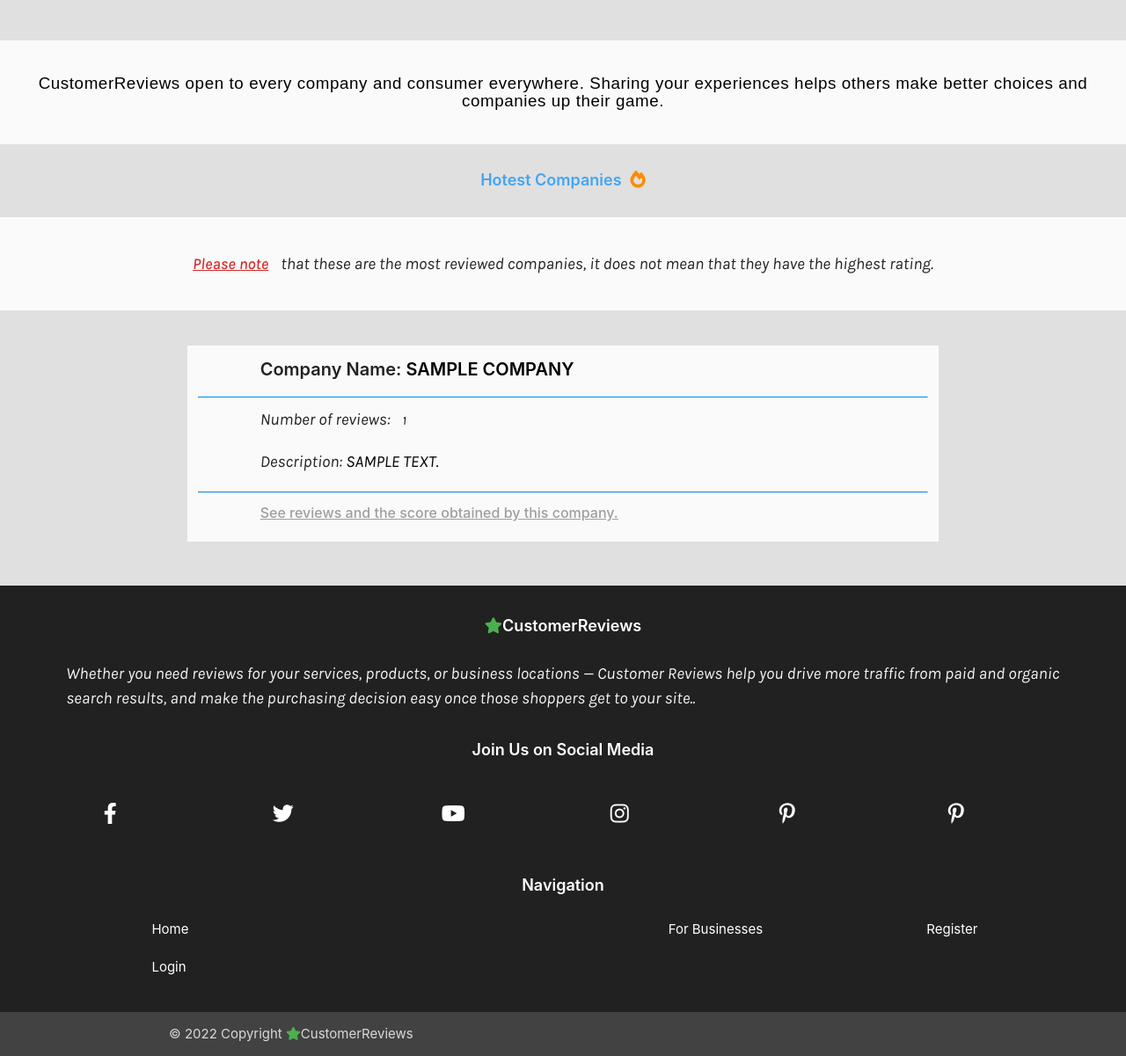
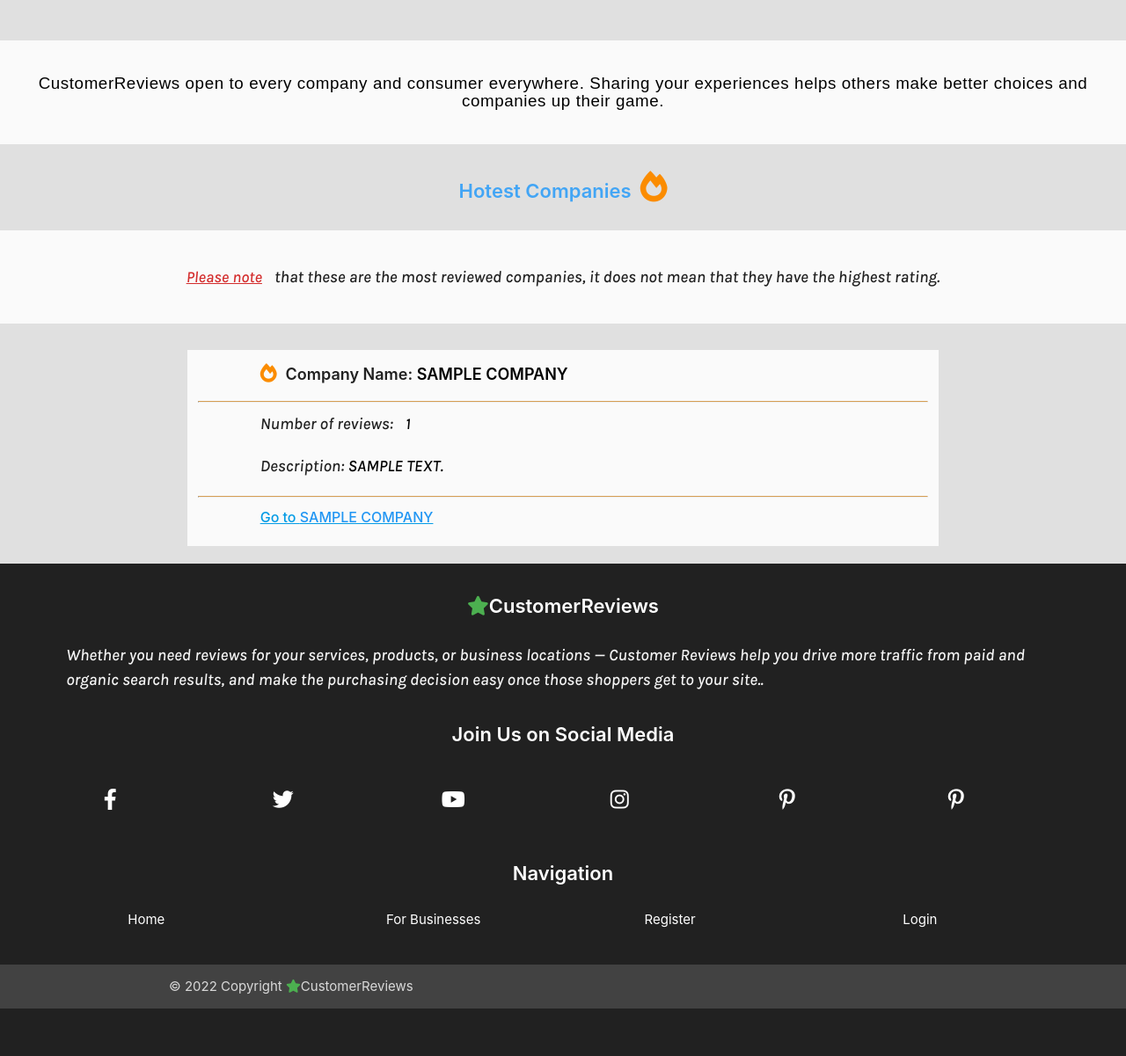
Before and after one commit to uskawi/Customer_Reviews, a Flask app: page / in a window 1280 px wide. Shown: the part 474-1675 px from the top of the page at 88% size. After the commit the page ends 1621 px from the top, so only its background shows below. Run offline with Flask 2, Linux system fonts and the light colour scheme; a database or web service that is not in the repository returns one stand-in record (values such as "Sample title"); some libraries are stand-ins or nearby versions.

Commit message:
Add new CSS styling to home page

```diff
--- a/app.py
+++ b/app.py
@@ -1,6 +1,5 @@
 """ import """
 import os
-from collections import Counter
 from datetime import datetime
 from flask import (
     Flask, flash, render_template,
@@ -30,7 +29,19 @@ def home():
     hottest_companies = mongo.db.companies.find().sort(
             "reviews_count", -1).limit(3)
     company_counter = 0
-    return render_template("home.html", hottest_companies=hottest_companies, company_counter=company_counter)
+    return render_template("home.html",
+                           hottest_companies=hottest_companies,
+                           company_counter=company_counter)
+
+
+@app.route("/views_hottest_companies/<company_name>")
+def views_hottest_companies(company_name):
+    company = mongo.db.companies.find_one({"company_name": company_name})
+    reviews = list(mongo.db.reviews.find({"company_name": company_name}))
+    return render_template("search_results.html",
+                           company=company, reviews=reviews)
+
+
 
 
 @app.route("/for_business")
@@ -173,8 +184,8 @@ def add_review():
         mongo.db.reviews.insert_one(added_review)
         mongo.db.companies.update_one(
             {"company_name": session["company_name"]}, new_review_count)
-        flash("Review Added successfully.", "category4")
-        return redirect(url_for("search_results"))
+        flash("Review Added successfully.", "category1")
+        return render_template("add_review.html")
 
     return render_template("add_review.html")
 
--- a/static/css/style.css
+++ b/static/css/style.css
@@ -8,15 +8,19 @@ body {
 
 h1, h2, h3, h4, h5, h6 {
     font-weight: 600;
-    font-size: 18px;
+    font-size: 22px;
 }
 
 p {
-    font-weight: 400;
+    font-weight: 500;
     font-size: 1.25rem;
     font-family: 'Karla', sans-serif;
+}
 
+span {
+    overflow-wrap: break-word;
 }
+
 
 
 /* general*/
@@ -54,6 +58,10 @@ p {
 
 .capital {
     text-transform: capitalize;
+}
+
+.inline_block {
+  white-space: nowrap;;
 }
 
 /* navbar */
@@ -116,7 +124,7 @@ nav ul li:hover {
 /* header-image */
 
 .header-image  {
-    background: -webkit-linear-gradient(rgba(76, 94, 231, 0.8), rgba(228, 76, 6, 0.8)), url("../images/header-image.jpg") ;
+background: -webkit-linear-gradient(rgba(76, 94, 231, 0.8), rgba(228, 76, 6, 0.8)), url("../images/header-image.jpg") ;
    background-blend-mode: multiply;
    background-position: left;
    background-size: cover;
@@ -184,6 +192,103 @@ nav ul li:hover {
    font-size: 2.5rem;
    font-weight: 700;
 }
+
+/* few words */
+
+.few-words  {
+    padding: 20px;
+    line-height: 20px;
+    font-weight: 500;
+    font-size: 20px;
+    font-weight: 500;
+    margin-bottom: 30px;
+    margin-top: 50px;
+    text-align: center;
+}
+
+.few-words p {
+    font-family: Arial, Helvetica, sans-serif;
+    letter-spacing: .6px;
+}
+
+/* hottest-companies */
+
+.hottest-section-heding i{
+ margin-left: 10px;
+ font-size: 160%;
+ margin-bottom: 20px;
+}
+
+.hottest-companies {
+    width: 100%;
+}
+
+
+.hottest-companies-heading {
+    width: 100%;
+    padding: 20px 0;
+    text-align: center;
+}
+
+.hottest-companies-heading h2 {
+    margin: 0;
+    padding-left: 20px;
+}
+
+.hottest-companies-disclaimer {
+    padding: 20px 5%;
+    text-align: center;
+    margin-bottom: 30px;
+}
+
+.hottest-companies-disclaimer p span {
+    color: rgb(211, 44, 44);
+    text-decoration: underline;
+    font-weight: 500;
+    font-size: 18px;
+    margin-right: 10px;
+}
+
+.hot-company {
+    margin-top: 0;
+}
+
+.hot-company h5 {
+    margin-bottom: 0;
+    font-size: 18px;
+}
+
+.hot-company i {
+    margin-right: 10px;
+    font-size: 120%;
+}
+
+.hot-company p{
+   margin: 0;
+}
+
+.hot-company span {
+    color: #000;
+}
+
+.hot-company a {
+    font-size: 16px;
+    font-weight: 500;
+    text-decoration: underline;
+}
+
+.hot-company hr {
+    border-top: .1px solid #ca7c16b9;
+    margin-bottom: 10px;
+}
+
+.count {
+    margin-left: 10px;
+    margin-bottom: 15px;
+    font-size: 18px;
+
+}
+
 
 /* review-serch */
 
@@ -269,107 +374,16 @@ nav ul li:hover {
 
 .review p {
    margin: 10px 0 0;
-   font-size: large;
 }
 
 .review-content {
    margin: -10px 0 0;
    font-weight: 500;
-   overflow-wrap: break-word;
 }
 
 .btn-small {
     margin-top: 10px;
     border: 1px solid #7c7b7bde;
-}
-
-/* few words */
-
-.few-words  {
-    padding: 20px;
-    line-height: 20px;
-    font-weight: 500;
-    font-size: 20px;
-    font-weight: 500;
-    margin-bottom: 30px;
-    margin-top: 50px;
-    text-align: center;
-}
-
-.few-words p {
-    font-family: Arial, Helvetica, sans-serif;
-    letter-spacing: .6px;
-}
-
-/* hottest-companies */
-
-.hottest-section-heding i{
- margin-left: 10px;
- font-size: 110%;
- margin-bottom: 20px;
-}
-
-.hottest-companies {
-    width: 100%;
-    margin-bottom: 50px;
-}
-
-
-.hottest-companies-heading {
-    width: 100%;
-    padding: 20px 0;
-    text-align: center;
-}
-
-.hottest-companies-heading h2 {
-    font-size: 20px;
-    font-weight: 600;
-    margin: 0;
-    padding-left: 20px;
-}
-
-.hottest-companies-heading p {
-    padding: 0 10px;
-}
-
-.hottest-companies-heading p span {
-    color: rgb(211, 44, 44);
-    text-decoration: underline;
-    font-weight: 500;
-    font-size: 18px;
-    margin-right: 10px;
-}
-
-.hot-company h5 {
-    margin-bottom: 0;
-    font-size: 20px;
-}
-
-.hot-company p{
-   margin: 0;
-}
-
-.hot-company span {
-    color: #000;
-}
-
-.hot-company a {
-    font-size: 16px;
-    font-weight: 500;
-    text-decoration: underline;
-    color: #9e9e9e;
-}
-
-.hot-company hr {
-    border-top: .1px solid #0091EA;
-    margin-bottom: 10px;
-}
-
-.count {
-    margin-left: 10px;
-    margin-bottom: 15px;
-    font-size: 14px;
-
 }
 
 /* error page */
@@ -416,7 +430,7 @@ nav ul li:hover {
 .business-banner {
     width: 100%;
     height: 250px;
-    background-color: rgba(176, 107, 182, 0.74);
+    background-color: -webkit-linear-gradient(rgba(76, 94, 231, 0.8), rgba(228, 76, 6, 0.8));
     text-align: center;
     color: rgb(51, 53, 52);
 }
@@ -485,7 +499,7 @@ nav ul li:hover {
 }
 
 .footer-links li  {
-    margin-left: 40%;
+    margin-left: 20%;
     margin-bottom: 20px;
 }
 .page-footer li a i {
@@ -503,6 +517,7 @@ nav ul li:hover {
     .input-wrapper {
         height: 90px;
     }
+
     .serch-button {
         width: 60%;
         height: 30px;
@@ -554,19 +569,21 @@ nav ul li:hover {
     .for_business-heading {
         top: 20%;
     }
+}
 
 
+@media(max-width: 290px) {
+
+    /* footer */
+
+    .footer-links span {
+       display: none;
+       margin-left: 0;
+    }
 }
 
 
 @media(min-width:602px) {
-
-    /* general */
-/*
-    p {
-        font-size: 12px;
-        font-weight: 600;
-    } */
 
 
     /* navbar */
@@ -595,19 +612,15 @@ nav ul li:hover {
 
     .search-comapany-container {
         position: relative;
-        height: 180px;
+        height: 200px;
     }
 
 
     #add-review-button {
-        top: 60px;
+        top: 80px;
         right: 20px;
         width: 200px;
     }
-
-    .review p{
-        font-size: 14px;
-     }
 
      /* (for business page) */
 
@@ -621,8 +634,12 @@ nav ul li:hover {
     }
 
     .content-text-last p {
-        font-size: large;
         text-align: justify;
+    }
+
+    /* footer */
+    .footer-links li  {
+        margin-left: 30%;
     }
 
 }
--- a/templates/base.html
+++ b/templates/base.html
@@ -129,16 +129,14 @@
                     </div>
                     <div class="row">
                         <ul>
-                            <div class="col m3 s6">
+                            <div class="col m3 s5 offset-s1">
                                 <li><a class="white-text" href="{{ url_for('home') }}">Home</a></li>
                             </div>
                             <div class="col m3 s6">
-                            </div>
-                            <div class="col m3 s6">
-                                <li><a class="white-text" href="{{ url_for('for_business') }}">For Businesses</a></li>
+                                <li><a class="white-text inline_block" href="{{ url_for('for_business') }}"><span>For</span>  Businesses</a></li>
                             </div>
                             {% if session.user %}
-                                <div class="col m3 s6">
+                                <div class="col m3 s5 offset-s1">
                                     <li><a class="white-text" href="{{ url_for('profile', username=session['user']) }}">Profile</a></li>
                                 </div>
                                 <div class="col m3 s6">
--- a/templates/home.html
+++ b/templates/home.html
@@ -40,18 +40,18 @@
 
 
 <div class="hottest-companies">
-    <div class="hottest-companies-heading  grey lighten-5">
+    <div class="hottest-companies-disclaimer  grey lighten-5">
         <p><span>Please note</span> that these are the most reviewed companies, it does not mean that they have the
             highest rating.</p>
-    </div>
+   </div>
 
 
 {% for names in hottest_companies %}
-    <div class="row big-top-margin hot-company">
-        <div class="col m8 s10 offset-m2 offset-s1 grey lighten-5">
+    <div class="row">
+        <div class="col m8 s10 offset-m2 offset-s1 grey lighten-5 hot-company">
             <div class="row">
                 <div class="col s10 offset-s1">
-                    <h5>Company Name: <span class="upper-case">{{ names.company_name }}</span></h5>
+                    <h5><i class="fas fa-fire orange-text text-darken-1"></i>Company Name: <span class="upper-case">{{ names.company_name }}</span></h5>
                 </div>
             </div>
             <hr>
@@ -68,7 +68,7 @@
             <hr>
             <div class="row">
                 <div class="col s10 offset-s1">
-                    <a href="">See reviews and the score obtained by this company.</a>
+                    <a href="{{ url_for('views_hottest_companies', company_name=names.company_name) }}">Go to <span class="upper-case blue-text">{{ names.company_name }}</span></a>
                 </div>
             </div>
         </div>
```
